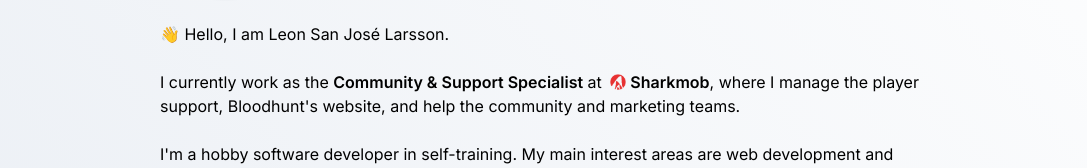
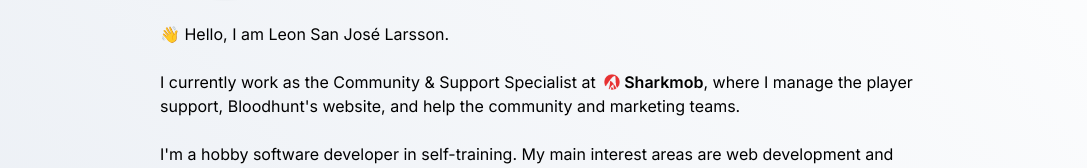
Before and after one commit to leonlarsson/leon-home, a Next.js app: page / in a window 1280 px wide. Shown: the part 252-420 px from the top of the page, without its empty margins (96-1183 px from the left). Built offline with nearby package versions, Linux system fonts and the light colour scheme.

Commit message:
home: unbold the job title

```diff
--- a/app/(main)/page.tsx
+++ b/app/(main)/page.tsx
@@ -26,7 +26,7 @@
 
         {/* WORK */}
         <div>
-          I currently work as the <span className="font-semibold">Community & Support Specialist</span> at{" "}
+          I currently work as the Community & Support Specialist at{" "}
           <Link href="https://sharkmob.com" target="_blank" className="inline-flex items-baseline underline-offset-2 hover:underline" draggable={false}>
             <Image src={smLogo} alt="Sharkmob logo" width={16} height={16} className="mx-1 self-center" />
             <span className="font-semibold underline-offset-2 hover:underline">Sharkmob</span>
```
